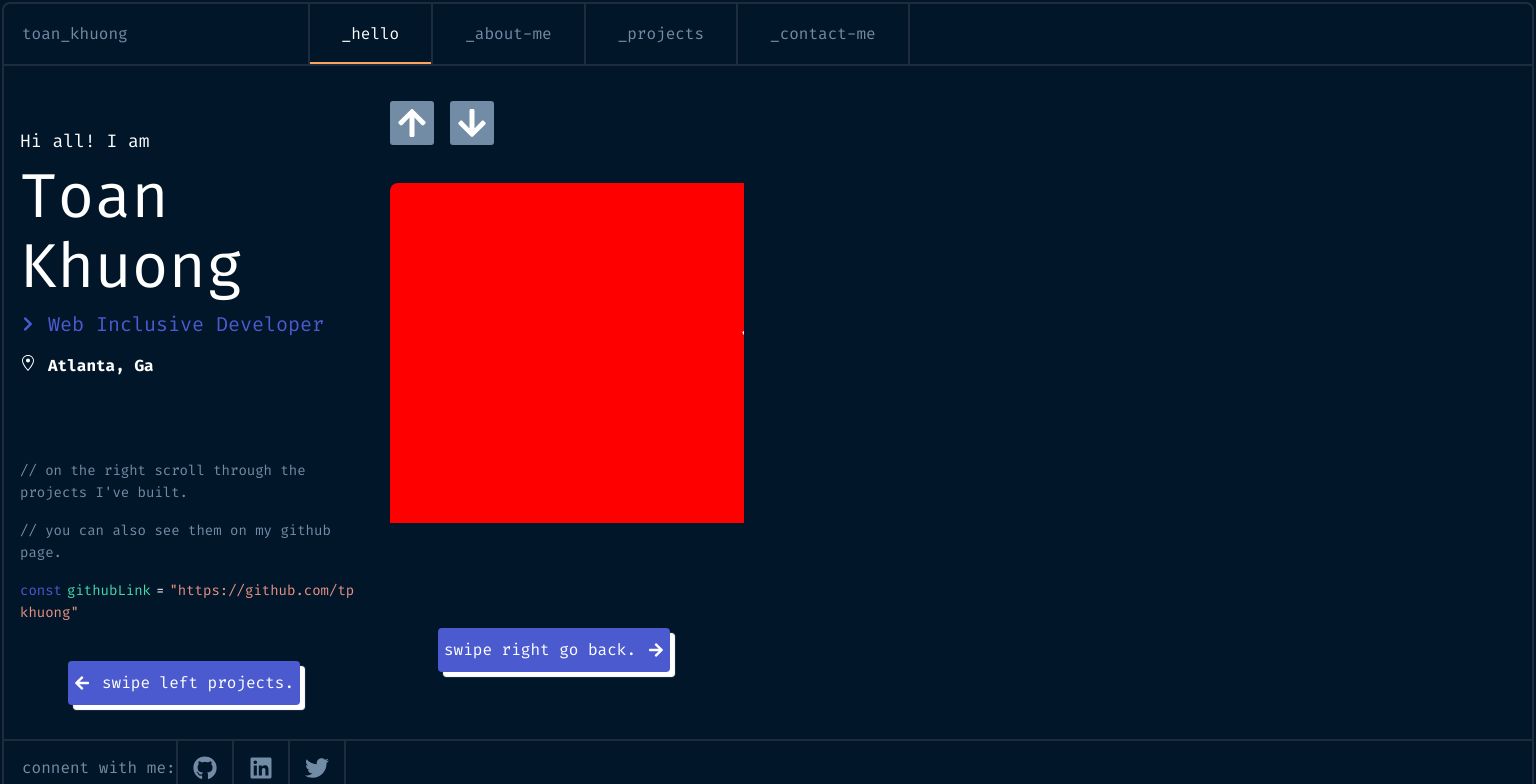
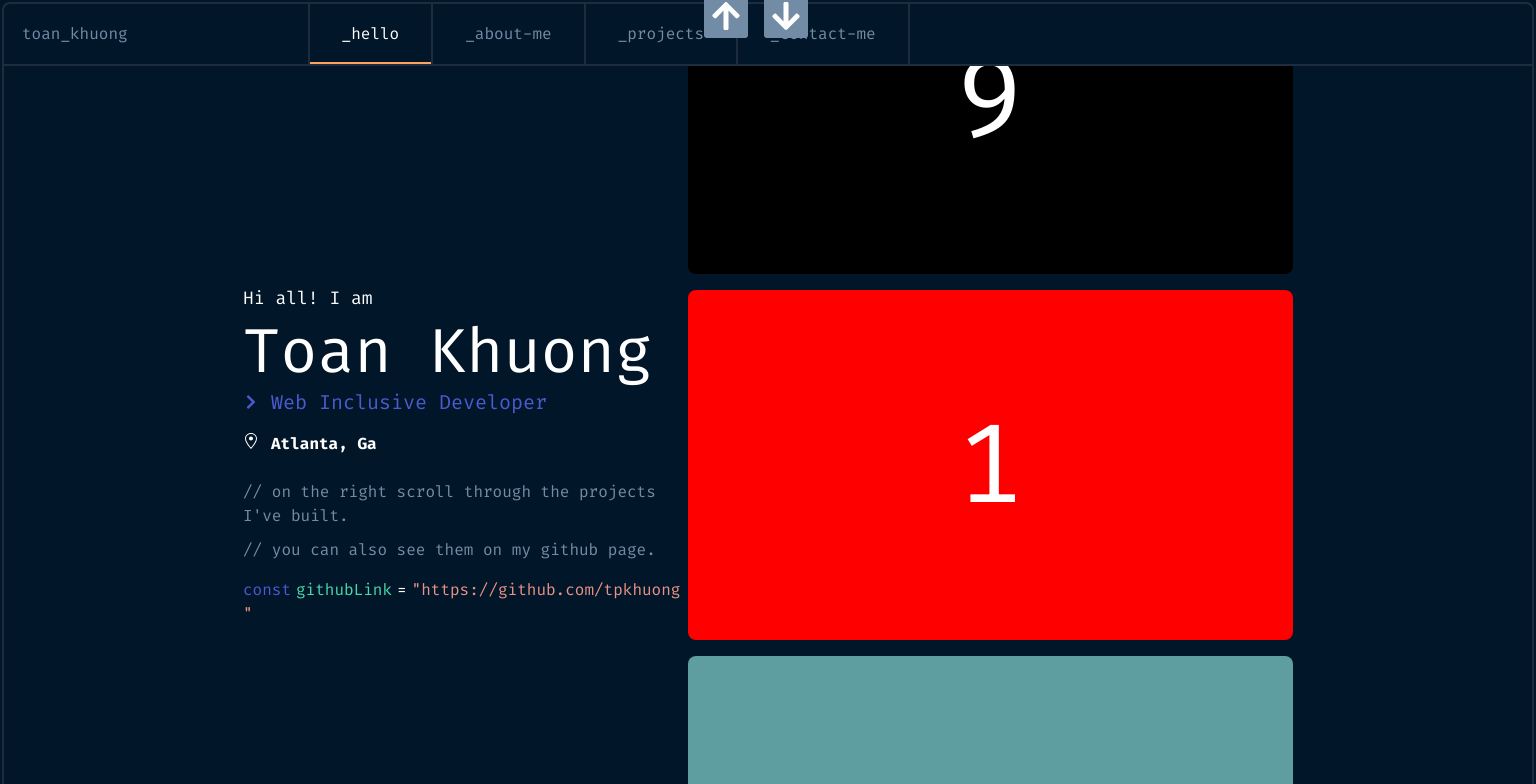
Before and after one commit to tpkhuong/portfolio, a Next.js app in the folder portfolio/: page / in a window 1536 px wide. Shown: the top 784 px of the page. Built offline with nearby package versions, Linux system fonts and the light colour scheme.

Commit message:
enjoyed the effort/process of building algorithm render different array using keyboard and arrow btns.

```diff
--- a/portfolio/Components/Home/Carousel/Carousel.module.css
+++ b/portfolio/Components/Home/Carousel/Carousel.module.css
@@ -96,3 +96,17 @@
   transform: translateX(0px) translateY(0px);
   box-shadow: 0px 0px 1px 0px white;
 }
+
+@media screen and (min-width: 90rem) {
+  .swipe-right-btn {
+    display: none;
+  }
+  .project-wrapper {
+    min-height: calc(100vh - 64px - 58px);
+    margin-block-end: 0px;
+  }
+  .snap-items-container {
+    padding-inline: 0;
+    flex-basis: 778px;
+  }
+}
--- a/portfolio/Components/Home/Carousel/Project/Project.module.css
+++ b/portfolio/Components/Home/Carousel/Project/Project.module.css
@@ -60,9 +60,9 @@ but we want to allow them to click on <a> buttons
 
 @media screen and (min-width: 90rem) {
   .snap-item {
-    --size: 300px;
+    /* --size: 300px;
     width: calc(var(--size) * 2.5);
-    height: calc(var(--size) + 100px);
+    height: calc(var(--size) + 100px); */
     flex-shrink: 0;
     /* flex-basis: 450px; */
     /* snap to the snap container */
--- a/portfolio/Components/Home/Carousel/carouselHelpers.js
+++ b/portfolio/Components/Home/Carousel/carouselHelpers.js
@@ -24,9 +24,12 @@ export function clickPreviousSnapItem(event) {
   // find snap item with tabindex === "0"
   if (event.target.closest("BUTTON")) {
     console.log("prev btn");
-    const currentFocusedElement = document.querySelector(
-      "div[id='scroll-container'] div[tabindex='0']"
-    );
+    const windowWidth = window.innerWidth;
+    const currentFocusedElement = document.getElementById("currentFocused");
+    previousSnapSibling(currentFocusedElement, windowWidth);
+    setTimeout(() => {
+      event.target.closest("BUTTON").focus();
+    }, 50);
   }
 }
 
@@ -34,9 +37,12 @@ export function clickNextSnapItem(event) {
   // find snap item with tabindex === "0"
   if (event.target.closest("BUTTON")) {
     console.log("next btn");
-    const currentFocusedItem = document.querySelector(
-      "div[id='scroll-container'] div[tabindex='0']"
-    );
+    const windowWidth = window.innerWidth;
+    const currentFocusedItem = document.getElementById("currentFocused");
+    nextSnapSibling(currentFocusedItem, windowWidth);
+    setTimeout(() => {
+      event.target.closest("BUTTON").focus();
+    }, 50);
   }
 }
 
@@ -44,69 +50,100 @@ export function clickNextSnapItem(event) {
 
 const methodsForKeyboardScroll = {
   // up arrow
-  ArrowUp: (event, element) => {
+  ArrowUp: (event, element, width) => {
+    event.preventDefault();
+    previousSnapSibling(element, width);
     console.log("up");
   },
   // left arrow
-  ArrowLeft: (event, element) => {
+  ArrowLeft: (event, element, width) => {
+    event.preventDefault();
+    previousSnapSibling(element, width);
     console.log("left");
   },
   // down arrow
-  ArrowDown: (event, element) => {
+  ArrowDown: (event, element, width) => {
+    event.preventDefault();
+    nextSnapSibling(element, width);
     console.log("down");
   },
   // right arrow
-  ArrowRight: (event, element) => {
+  ArrowRight: (event, element, width) => {
+    event.preventDefault();
+    nextSnapSibling(element, width);
     console.log("right");
   },
   // home
-  Home: (event, element) => {
+  Home: (event, element, width) => {
+    event.preventDefault();
+
     console.log("home");
   },
   // end
-  End: (event, element) => {
+  End: (event, element, width) => {
+    event.preventDefault();
+
     console.log("end");
   },
   // page up
-  PageUp: (event, element) => {
+  PageUp: (event, element, width) => {
+    event.preventDefault();
+
     console.log("up");
   },
   // page down
-  PageDown: (event, element) => {
+  PageDown: (event, element, width) => {
+    event.preventDefault();
+
     console.log("down");
   },
 };
 
 export function keyboardScrollThroughSnapItems(event) {
   // event.code
+  const windowWidth = window.innerWidth;
   // pass in event and element to methodsForKeyboardScroll[key]()
   // console.log(event.target.closest("div[aria-roledescription='slide']"));
-  const currentFocusedSnapItem = event.target.closest(
-    "div[aria-roledescription='slide']"
-  );
+  const currentFocusedSnapItem = document.getElementById("currentFocused");
   // if (event.target.closest("DIV") && event.target.closest("DIV").getAttribute("aria-roledescription") == "slide") {
-  //     // methodsForKeyboardScroll[event.code]()
   // }
+  if (
+    event.code == "Space" &&
+    document.activeElement == currentFocusedSnapItem
+  ) {
+    event.preventDefault();
+  }
+  if (methodsForKeyboardScroll[event.code]) {
+    methodsForKeyboardScroll[event.code](
+      event,
+      currentFocusedSnapItem,
+      windowWidth
+    );
+  }
 }
 
 // up and left arrow
 
-function previousSnapSibling(event, element) {
+function previousSnapSibling(element, width) {
+  const negativeVerticalScroll = width <= 375 ? -1 : -50;
   // instead of working with document.activeElement which will give us the curent focused element
   // we will use event.target.closest("div[aria-roledescription='slide']") or work with snap item
   // for both keyboard and clicking on previous and next btn
   // pass in the div with aria-roledescription='slide' as the element parameter
   // algorithm to assign value string "0" to tabindex attr will be handled by our intersection observer func
+  element.parentElement.scrollBy(0, negativeVerticalScroll);
 }
 
 // down and right arrow
 
-function nextSnapSibling(event, element) {
+function nextSnapSibling(element, width) {
+  const positiveVerticalScroll = width <= 375 ? 1 : 50;
   // instead of working with document.activeElement which will give us the curent focused element
   // we will use event.target.closest("div[aria-roledescription='slide']") or work with snap item
   // for both keyboard and clicking on previous and next btn
   // pass in the div with aria-roledescription='slide' as the element parameter
   // algorithm to assign value string "0" to tabindex attr will be handled by our intersection observer func
+  element.parentElement.scrollBy(0, positiveVerticalScroll);
 }
 
 // intersection observer
@@ -130,6 +167,7 @@ export function observeSnapItemsContainerMobile(
         console.log("ob", ob);
 
         target.nextElementSibling.setAttribute("tabindex", "-1");
+        target.nextElementSibling.setAttribute("aria-hidden", "true");
         console.log(target.parentElement.children);
         const parentChildren = [...target.parentElement.children];
         const arr = [...parentChildren];
@@ -157,6 +195,7 @@ export function observeSnapItemsContainerMobile(
         console.log("ob", ob);
 
         target.previousElementSibling.setAttribute("tabindex", "-1");
+        target.previousElementSibling.setAttribute("aria-hidden", "true");
         console.log(target.parentElement.children);
         const parentChildren = [...target.parentElement.children];
         const copyOfArr = [...parentChildren];
@@ -184,6 +223,7 @@ export function observeSnapItemsContainerMobile(
         console.log("ob", ob);
 
         target.nextElementSibling.setAttribute("tabindex", "-1");
+        target.nextElementSibling.setAttribute("aria-hidden", "true");
         console.log(target.parentElement.children);
 
         const scrollChildren = [...target.parentElement.children];
@@ -216,6 +256,7 @@ export function observeSnapItemsContainerMobile(
         console.log(target);
         console.log("ob", ob);
         target.previousElementSibling.setAttribute("tabindex", "-1");
+        target.previousElementSibling.setAttribute("aria-hidden", "true");
         console.log(target.parentElement.children);
 
         const snapItems = [...target.parentElement.children];
@@ -246,6 +287,7 @@ export function observeSnapItemsContainerMobile(
         console.log("ob", ob);
 
         target.nextElementSibling.setAttribute("tabindex", "-1");
+        target.nextElementSibling.setAttribute("aria-hidden", "true");
         console.log(target.parentElement.children);
 
         const snapChildren = [...target.parentElement.children];
@@ -276,6 +318,7 @@ export function observeSnapItemsContainerMobile(
         console.log("ob", ob);
 
         target.previousElementSibling.setAttribute("tabindex", "-1");
+        target.previousElementSibling.setAttribute("aria-hidden", "true");
         console.log(target.parentElement.children);
 
         const parentChildren = [...target.parentElement.children];
@@ -614,7 +657,7 @@ export function observeSnapItemsContainerDesktop(rootElement, children) {
   const desktopOptions = {
     root: rootElement,
     threshold: 1,
-    rootMargin: "0px",
+    rootMargin: "-216px 0px -216px 0px",
   };
   // call IntersectionObserver
   const desktopObserver = new IntersectionObserver(
@@ -633,26 +676,23 @@ function observerHelper(target) {
   // we are calling .focus() in our React.useEffect()
   const targetTabindex = target.getAttribute("tabindex");
   const elementID = target.getAttribute("id");
+  const elementAriaHidden = target.getAttribute("aria-hidden");
   if (targetTabindex === "0") {
     return;
   }
 
   !elementID ? target.setAttribute("id", "currentFocused") : null;
+
+  setTimeout(() => {
+    elementAriaHidden == "true"
+      ? target.setAttribute("aria-hidden", "false")
+      : null;
+  }, 150);
+
   // if current target element tabindex == "-1" assign "0" to tabindex of target
   const beforeElement = target.previousElementSibling;
   const afterElement = target.nextElementSibling;
   targetTabindex == "-1" ? target.setAttribute("tabindex", "0") : null;
-
-  beforeElement
-    ? beforeElement.getAttribute("tabindex") === "0"
-      ? beforeElement.setAttribute("tabindex", "-1")
-      : null
-    : null;
-  afterElement
-    ? afterElement.getAttribute("tabindex") === "0"
-      ? afterElement.setAttribute("tabindex", "-1")
-      : null
-    : null;
 
   if (beforeElement) {
     beforeElement.getAttribute("tabindex") === "0"
@@ -661,6 +701,10 @@ function observerHelper(target) {
 
     beforeElement.getAttribute("id") == "currentFocused"
       ? beforeElement.setAttribute("id", "")
+      : null;
+
+    beforeElement.getAttribute("aria-hidden") == "false"
+      ? beforeElement.setAttribute("aria-hidden", "true")
       : null;
   }
 
@@ -671,6 +715,10 @@ function observerHelper(target) {
 
     afterElement.getAttribute("id") == "currentFocused"
       ? afterElement.setAttribute("id", "")
+      : null;
+
+    afterElement.getAttribute("aria-hidden") == "false"
+      ? afterElement.setAttribute("aria-hidden", "true")
       : null;
   }
   target.focus();
--- a/portfolio/Components/Home/Intro/Intro.module.css
+++ b/portfolio/Components/Home/Intro/Intro.module.css
@@ -19,13 +19,15 @@
 .name {
   color: var(--color-neutral-white);
   font-size: var(--headline-text-62px);
-  margin-block: 8px;
+  margin-block-start: 10px;
   font-weight: 500;
+  line-height: 1;
 }
 
 .arrow-profession-wrapper {
   display: flex;
   align-items: center;
+  margin-block-start: 15px;
   gap: 12px;
 }
 
@@ -76,6 +78,11 @@
 .github-link {
   color: var(--color-github-url);
   margin-inline-start: 5px;
+}
+
+.github-link:hover,
+.github-link:focus {
+  color: hsl(0, 87.3%, 66.1%);
 }
 
 .location-btn-icon-wrapper {
@@ -168,3 +175,41 @@
     transform: translateY(0px);
   }
 }
+
+@media screen and (min-width: 90rem) {
+  .swipe-left-btn {
+    display: none;
+  }
+  .intro-wrapper {
+    min-height: revert;
+    align-self: center;
+    padding: 0;
+  }
+
+  .name {
+    margin-block-end: 0px;
+  }
+
+  .arrow-profession-wrapper {
+    margin-block-start: 5px;
+  }
+
+  .location {
+    font-weight: 600;
+  }
+
+  .comments {
+    font-size: var(--labels-text-16px);
+  }
+
+  .comments:nth-of-type(1) {
+    margin-block-start: 24px;
+  }
+
+  .comments:nth-of-type(2) {
+    margin-block-start: 10px;
+  }
+  .statement-declaration {
+    font-size: var(--labels-text-16px);
+  }
+}
--- a/portfolio/Components/Shared/Footer/Footer.module.css
+++ b/portfolio/Components/Shared/Footer/Footer.module.css
@@ -48,3 +48,9 @@
     border-right: var(--border-lines);
   }
 }
+
+@media screen and (min-width: 90rem) {
+  .text {
+    margin-inline-end: 52px;
+  }
+}
--- a/portfolio/Components/Shared/MobileIcon/MobileIcon.module.css
+++ b/portfolio/Components/Shared/MobileIcon/MobileIcon.module.css
@@ -18,6 +18,7 @@
   height: 4px;
   display: block;
   border-radius: 100vw;
+  transition: transform ease-out 500ms;
 }
 
 .line:nth-of-type(2) {
--- a/portfolio/styles/Home.module.css
+++ b/portfolio/styles/Home.module.css
@@ -9,3 +9,20 @@
   scrollbar-width: none;
   -ms-overflow-style: none;
 }
+
+@media screen and (min-width: 90rem) {
+  .intro-carousel-container {
+    /* height: 100%; */
+    max-width: 1050px;
+    margin-inline: auto;
+    display: grid;
+    grid-auto-flow: revert;
+    grid-auto-columns: revert;
+    grid-template-columns: 445px 1fr;
+    /* grid-template-columns: repeat(2,370px); */
+    scroll-snap-type: revert;
+    overflow-x: revert;
+    scrollbar-width: none;
+    -ms-overflow-style: none;
+  }
+}
```
